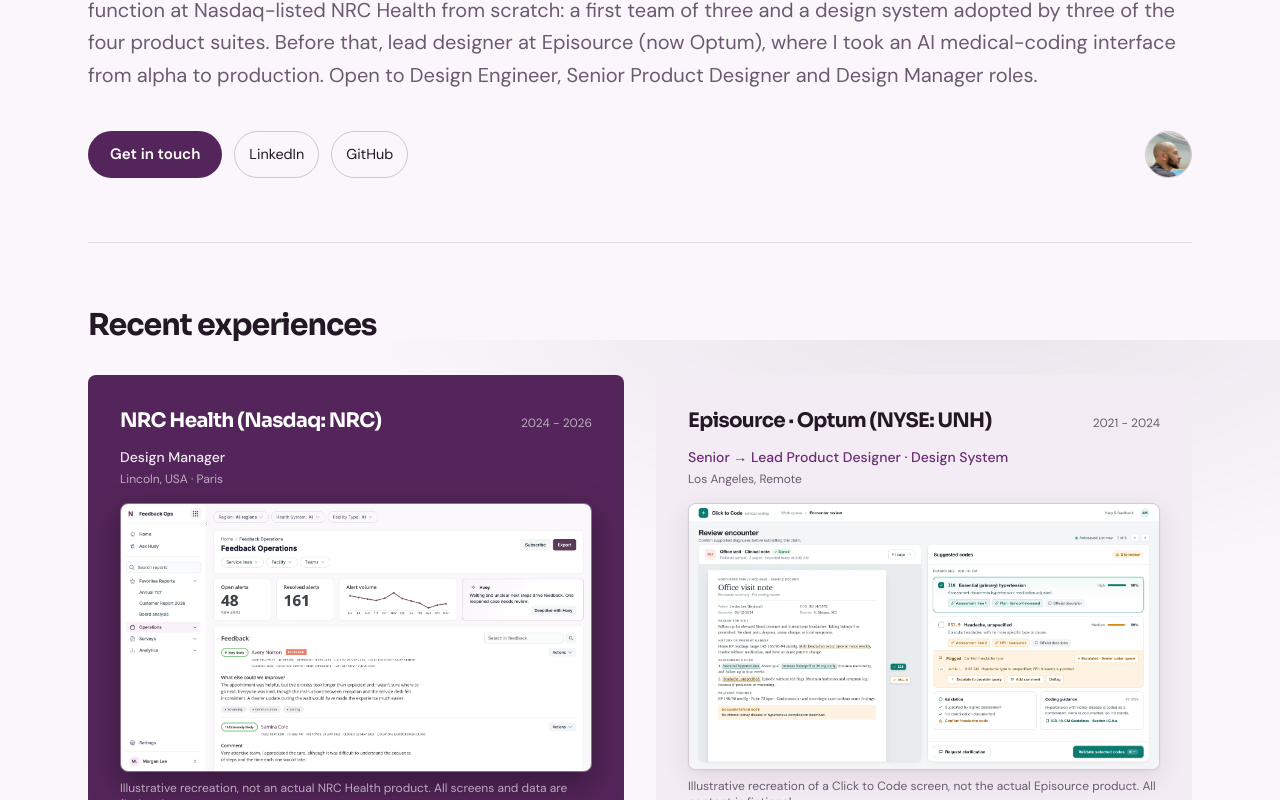
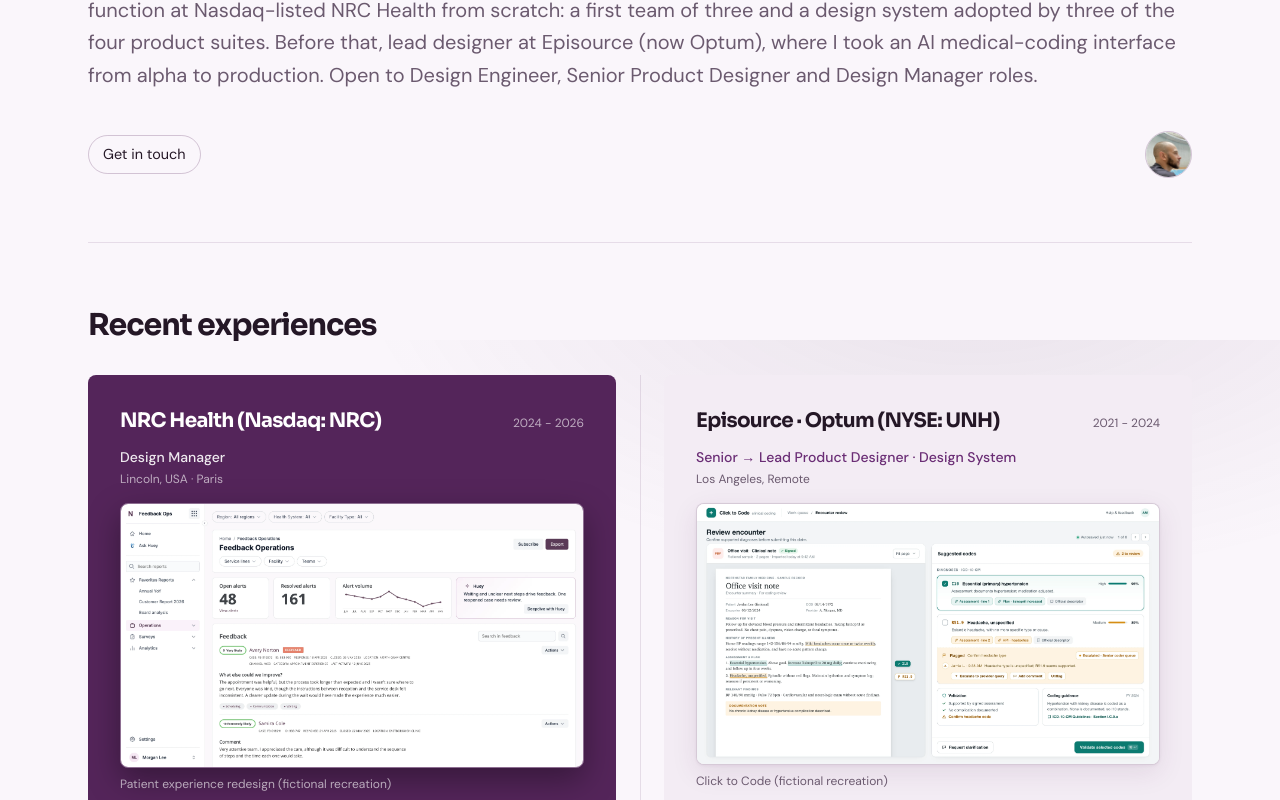
Before and after one commit to ClementPZ/clementpz-portfolio, a Next.js app: page / in a window 1280 px wide. Shown: the part 460-1260 px from the top of the page. Built offline with nearby package versions, Linux system fonts and the light colour scheme.

Commit message:
Simplify the hero buttons, drop the card hover, add a rule between NRC and Episource, shorten the card captions

```diff
--- a/src/app/globals.css
+++ b/src/app/globals.css
@@ -618,14 +618,6 @@
   background: var(--card-feature);
 }
 
-.panel.card-link:hover {
-  background: color-mix(in oklab, var(--bg-elev) 88%, var(--text));
-}
-
-.panel.card-featured.card-link:hover {
-  background: color-mix(in oklab, var(--card-feature) 88%, white);
-}
-
 .pill {
   display: inline-flex;
   align-items: center;
@@ -790,19 +782,16 @@
   background: color-mix(in oklab, var(--text) 14%, transparent);
 }
 
-/* Carte entierement cliquable (lien etire). Le seul retour au survol est une
-   bordure qui s'eclaircit : la carte featured est aubergine foncee dans les
-   deux themes, donc c'est le meme geste en clair et en sombre. */
+/* Carte entierement cliquable (lien etire). Aucun retour visuel au survol,
+   seul le curseur change (le lien etire le fait de lui-meme sur desktop). */
 .card-link {
-  transition: border-color 0.2s ease;
+  cursor: pointer;
 }
 
-.card-link:hover {
-  border-color: var(--border-strong);
-}
-
-.card-featured.card-link:hover {
-  border-color: rgba(255, 255, 255, 0.34);
+/* Filet entre les deux cartes du dernier poste : vertical entre les colonnes
+   sur desktop, horizontal entre les cartes empilees sur mobile. */
+.work-rule {
+  background: var(--border);
 }
 
 /* ============================================================================
--- a/src/components/Hero.tsx
+++ b/src/components/Hero.tsx
@@ -23,28 +23,10 @@
           <a
             id="cta-getintouch"
             href={`mailto:${profile.email}`}
-            className="btn-accent"
+            className="btn-ghost"
             onClick={(e) => fireConfetti(e.currentTarget)}
           >
             {t.getInTouch}
-          </a>
-          <a
-            href={profile.links.linkedin}
-            target="_blank"
-            rel="noopener noreferrer"
-            className="btn-ghost"
-            onClick={(e) => fireConfetti(e.currentTarget)}
-          >
-            LinkedIn
-          </a>
-          <a
-            href={profile.links.github}
-            target="_blank"
-            rel="noopener noreferrer"
-            className="btn-ghost"
-            onClick={(e) => fireConfetti(e.currentTarget)}
-          >
-            GitHub
           </a>
         </div>
         {/* Photo de profil, à l'opposé des boutons : ronde, elle s'agrandit à
--- a/src/components/Work.tsx
+++ b/src/components/Work.tsx
@@ -2,7 +2,7 @@
 
 import Link from "next/link";
 import { work, recommendations, type Reco, type WorkId, type WorkItem } from "../data/content";
-import { workText, type Locale } from "../data/i18n";
+import { workCardCaption, workText, type Locale } from "../data/i18n";
 import { nrcVisuals } from "../data/nrcVisuals";
 import { EPISOURCE_SCREEN_CLEAN, episourceVisual } from "../data/episourceVisual";
 import { useLocale } from "./LocaleProvider";
@@ -134,7 +134,7 @@
       alt: nrcVisuals[locale].slider.alt,
       width: 3090,
       height: 1760,
-      disclaimer: nrcVisuals[locale].disclaimer,
+      disclaimer: workCardCaption[locale].nrc,
       white: false,
     };
   }
@@ -144,7 +144,7 @@
       alt: episourceVisual[locale].step.alt,
       width: 1561,
       height: 880,
-      disclaimer: episourceVisual[locale].disclaimer,
+      disclaimer: workCardCaption[locale].episource,
       white: true,
     };
   }
@@ -174,11 +174,18 @@
         <h2 className="font-display text-2xl sm:text-3xl font-bold">{t.workTitle}</h2>
       </div>
 
-      <div className="grid gap-x-8 gap-y-8 lg:grid-flow-col lg:grid-cols-2 lg:grid-rows-[auto_1fr]">
-        {featured.flatMap((w) => {
+      <div className="grid gap-x-12 gap-y-6 lg:gap-y-8 lg:grid-flow-col relative lg:grid-cols-2 lg:grid-rows-[auto_1fr]">
+        <div
+          aria-hidden
+          className="work-rule hidden lg:block absolute top-0 bottom-0 left-1/2 w-px"
+        />
+        {featured.flatMap((w, i) => {
           const visual = cardVisual(w.id, locale);
           const quote = pinnedByWork.get(w.id);
           return [
+            ...(i > 0
+              ? [<div key={`${w.id}-rule`} aria-hidden className="work-rule lg:hidden h-px" />]
+              : []),
             <article
               key={w.id}
               className={`panel${w.id === "nrc" ? " card-featured" : ""} p-6 sm:p-8 flex flex-col${
--- a/src/data/i18n.ts
+++ b/src/data/i18n.ts
@@ -90,6 +90,22 @@
     caseStudy: "Leer el case study",
     getTheApp: "Descargar la app",
     visualLabel: "Visual pendiente",
+  },
+};
+
+// Mention sous l'ecran des cartes NRC et Episource de la home (courte).
+export const workCardCaption: Record<Locale, { nrc: string; episource: string }> = {
+  en: {
+    nrc: "Patient experience redesign (fictional recreation)",
+    episource: "Click to Code (fictional recreation)",
+  },
+  fr: {
+    nrc: "Refonte de l'expérience patient (recréation fictive)",
+    episource: "Click to Code (recréation fictive)",
+  },
+  es: {
+    nrc: "Rediseño de la experiencia del paciente (recreación ficticia)",
+    episource: "Click to Code (recreación ficticia)",
   },
 };
 
```
